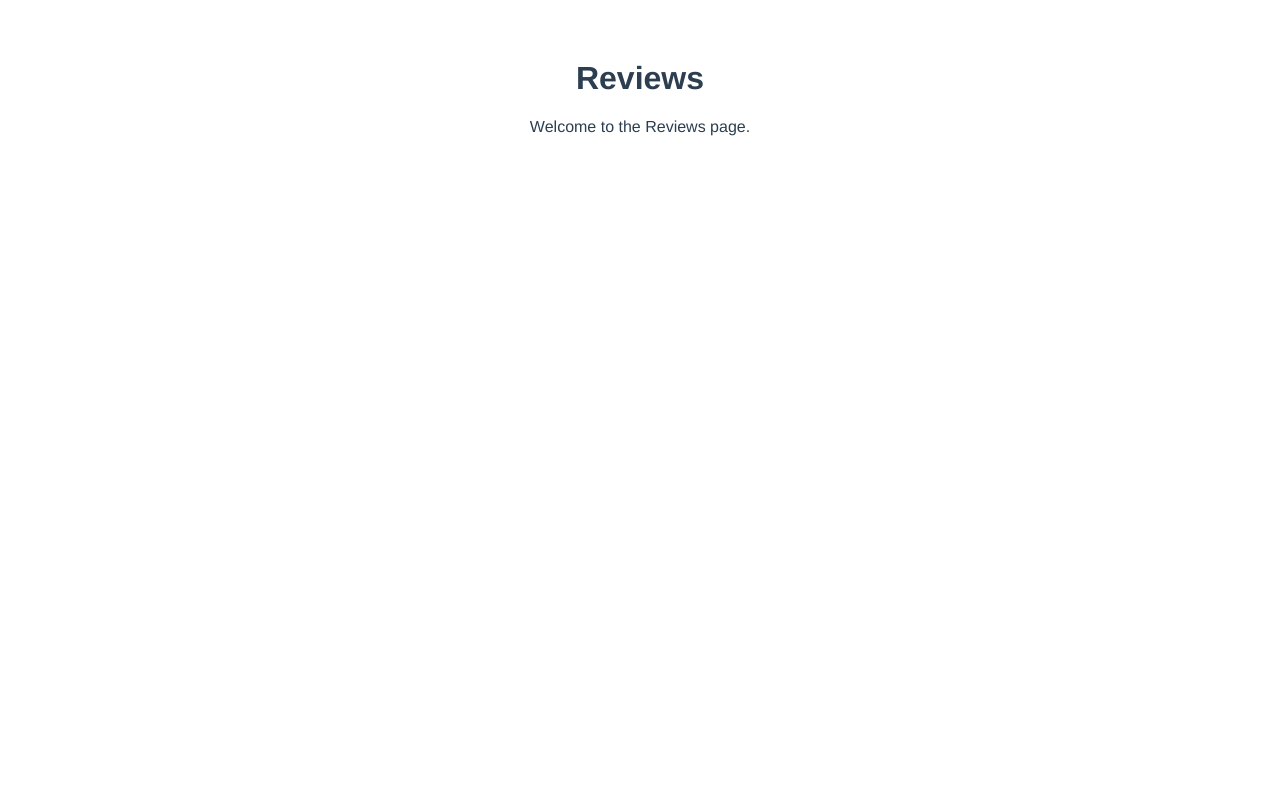
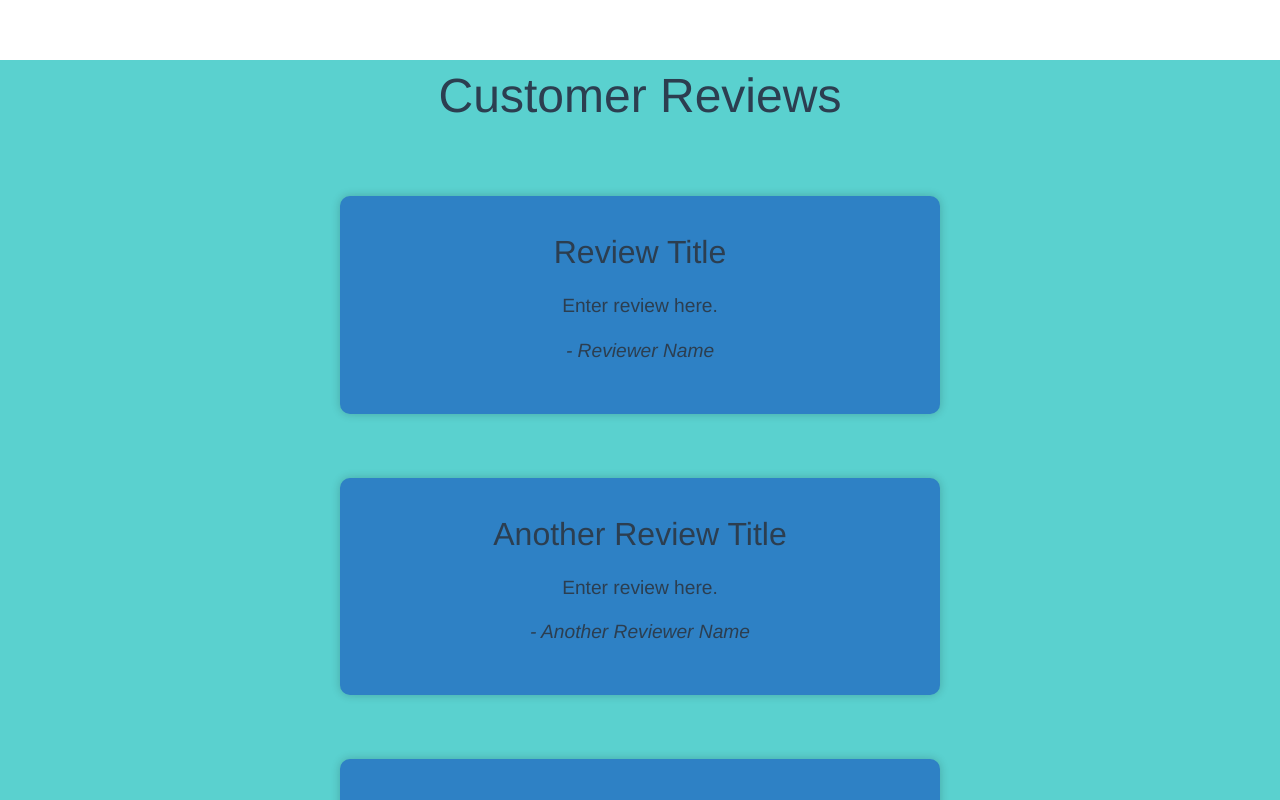
Before and after one commit to rngmatch/traveljapanproject, a Vue app: page /reviews in a window 1280 px wide. Shown: the top 800 px of the page. Built offline with nearby package versions, Linux system fonts and the light colour scheme.

Commit message:
added simple design to pages

```diff
--- a/package.json
+++ b/package.json
@@ -8,7 +8,10 @@
     "lint": "vue-cli-service lint"
   },
   "dependencies": {
+    "autoprefixer": "^10.4.14",
     "core-js": "^3.8.3",
+    "postcss": "^8.4.23",
+    "tailwindcss": "^3.3.1",
     "vue": "^3.2.13",
     "vue-router": "^4.1.6"
   },
--- /dev/null
+++ b/postcss.config.js
@@ -0,0 +1,6 @@
+module.exports = {
+    plugins: [
+      require('tailwindcss'),
+      require('autoprefixer'),
+    ]
+  }
--- /dev/null
+++ b/src/assets/css/main.css
@@ -0,0 +1,3 @@
+@import "tailwindcss/base";
+@import "tailwindcss/components";
+@import "tailwindcss/utilities";
--- a/src/main.js
+++ b/src/main.js
@@ -1,3 +1,4 @@
+import './assets/css/main.css';
 import { createApp } from 'vue';
 import App from './App.vue';
 import router from './router/router.js'
--- a/src/views/AccommodationsPage.vue
+++ b/src/views/AccommodationsPage.vue
@@ -19,4 +19,44 @@
   </script>
 
   <style lang="postcss" scoped>
+  .accommodations {
+    display: flex;
+    flex-direction: column;
+    align-items: center;
+    justify-content: center;
+    height: 100%;
+    padding: 2rem;
+    background-color: #5ad1cf;
+  }
+
+  h1 {
+    font-size: 3rem;
+    margin-bottom: 2rem;
+  }
+
+  ul {
+    list-style: none;
+    padding: 0;
+    margin: 0;
+    display: grid;
+    grid-template-columns: repeat(auto-fit, minmax(300px, 1fr));
+    grid-gap: 2rem;
+  }
+
+  li {
+    background-color: #fff;
+    border-radius: 0.5rem;
+    box-shadow: 0 0 10px rgba(0, 0, 0, 0.1);
+    padding: 1rem;
+    text-align: center;
+    font-size: 1.5rem;
+    font-weight: bold;
+    cursor: pointer;
+    transition: all 0.2s ease;
+  }
+
+  li:hover {
+    transform: translateY(-5px);
+    box-shadow: 0 5px 10px rgba(0, 0, 0, 0.2);
+  }
   </style>
--- a/src/views/AttractionsPage.vue
+++ b/src/views/AttractionsPage.vue
@@ -19,4 +19,44 @@
   </script>
 
   <style lang="postcss" scoped>
+  .attractions {
+    display: flex;
+    flex-direction: column;
+    align-items: center;
+    justify-content: center;
+    height: 100%;
+    padding: 2rem;
+    background-color: #5ad1cf;
+  }
+
+  h1 {
+    font-size: 3rem;
+    margin-bottom: 2rem;
+  }
+
+  ul {
+    list-style: none;
+    padding: 0;
+    margin: 0;
+    display: grid;
+    grid-template-columns: repeat(auto-fit, minmax(300px, 1fr));
+    grid-gap: 2rem;
+  }
+
+  li {
+    background-color: #fff;
+    border-radius: 0.5rem;
+    box-shadow: 0 0 10px rgba(0, 0, 0, 0.1);
+    padding: 1rem;
+    text-align: center;
+    font-size: 1.5rem;
+    font-weight: bold;
+    cursor: pointer;
+    transition: all 0.2s ease;
+  }
+
+  li:hover {
+    transform: translateY(-5px);
+    box-shadow: 0 5px 10px rgba(0, 0, 0, 0.2);
+  }
   </style>
--- a/src/views/CitiesPage.vue
+++ b/src/views/CitiesPage.vue
@@ -19,5 +19,44 @@ export default {
 </script>
 
 <style lang="postcss" scoped>
+.cities {
+  display: flex;
+  flex-direction: column;
+  align-items: center;
+  justify-content: center;
+  height: 100%;
+  padding: 2rem;
+  background-color: #5ad1cf;
+}
 
+h1 {
+  font-size: 3rem;
+  margin-bottom: 2rem;
+}
+
+ul {
+  list-style: none;
+  padding: 0;
+  margin: 0;
+  display: grid;
+  grid-template-columns: repeat(auto-fit, minmax(300px, 1fr));
+  grid-gap: 2rem;
+}
+
+li {
+  background-color: #fff;
+  border-radius: 0.5rem;
+  box-shadow: 0 0 10px rgba(0, 0, 0, 0.1);
+  padding: 1rem;
+  text-align: center;
+  font-size: 1.5rem;
+  font-weight: bold;
+  cursor: pointer;
+  transition: all 0.2s ease;
+}
+
+li:hover {
+  transform: translateY(-5px);
+  box-shadow: 0 5px 10px rgba(0, 0, 0, 0.2);
+}
 </style>
--- a/src/views/HomePage.vue
+++ b/src/views/HomePage.vue
@@ -1,7 +1,13 @@
 <template>
-    <div>
-      <h1>Welcome to Travel Japan</h1>
-      <p>Discover the beauty and culture of Japan with our expert travel guides.</p>
+  <div class="home-page">
+    <header>
+      <!-- Add header content here -->
+    </header>
+    <main>
+      <img src="@/assets/japan.jpg" alt="Travel in Japan" class="hero-image">
+      <h1 class="title">Welcome to Travel Japan</h1>
+      <p class="subtitle">Discover the beauty and culture of Japan with our expert travel guides.</p>
+    </main>
   </div>
 </template>
 
@@ -12,6 +18,28 @@
 </script>
 
 <style lang="postcss" scoped>
+.home-page {
+  display: flex;
+  flex-direction: column;
+  align-items: center;
+  justify-content: center;
+  min-height: 100vh;
+  background-color: linear-gradient(to right, #99a3b9, #1d1a1d);
+}
 
+.hero-image {
+  width: 100%;
+  max-width: 1200px;
+  height: auto;
+}
 
+.title {
+  font-size: 4rem;
+  margin-bottom: 1rem;
+}
+
+.subtitle {
+  font-size: 2rem;
+  margin-bottom: 2rem;
+}
 </style>
--- a/src/views/ReviewsPage.vue
+++ b/src/views/ReviewsPage.vue
@@ -1,7 +1,23 @@
 <template>
-    <div>
-      <h1>Reviews</h1>
-      <p>Welcome to the Reviews page.</p>
+  <div class="reviews-page">
+    <h1>Customer Reviews</h1>
+    <div class="reviews-container">
+      <div class="review">
+        <h2>Review Title</h2>
+        <p>Enter review here.</p>
+        <p class="reviewer-name">- Reviewer Name</p>
+      </div>
+      <div class="review">
+        <h2>Another Review Title</h2>
+        <p>Enter review here.</p>
+        <p class="reviewer-name">- Another Reviewer Name</p>
+      </div>
+      <div class="review">
+        <h2>Yet Another Review Title</h2>
+        <p>Enter review here.</p>
+        <p class="reviewer-name">- Yet Another Reviewer Name</p>
+      </div>
+    </div>
   </div>
 </template>
 
@@ -12,5 +28,54 @@
 </script>
 
 <style lang="postcss" scoped>
+.reviews-page {
+  display: flex;
+  flex-direction: column;
+  align-items: center;
+  justify-content: center;
+  min-height: 100vh;
+  background-color: #5ad1cf;
+}
 
+h1 {
+  font-size: 3rem;
+  margin-bottom: 2rem;
+}
+
+.reviews-container {
+  display: flex;
+  flex-direction: column;
+  align-items: center;
+  justify-content: center;
+  max-width: 800px;
+  width: 100%;
+}
+
+.review {
+  margin: 2rem;
+  padding: 2rem;
+  background-color: #2e81c5;
+  border-radius: 10px;
+  box-shadow: 0px 0px 10px rgba(0, 0, 0, 0.2);
+  text-align: center;
+  max-width: 600px;
+  width: 100%;
+}
+
+.review h2 {
+  font-size: 2rem;
+  margin-bottom: 1rem;
+}
+
+.review p {
+  font-size: 1.2rem;
+  line-height: 1.5;
+  margin-bottom: 1rem;
+}
+
+.reviewer-name {
+  font-style: italic;
+  font-size: 1.2rem;
+  margin-top: 1rem;
+}
 </style>
--- /dev/null
+++ b/tailwind.config.js
@@ -0,0 +1,12 @@
+module.exports = {
+    mode: 'jit',
+    purge: ['./src/**/*.{vue,js}'],
+    darkMode: false,
+    theme: {
+      extend: {},
+    },
+    variants: {
+      extend: {},
+    },
+    plugins: [],
+  }
```
Also changed, not shown: 2 other files (tests, documents, lock files or other folders). Lines whose indentation alone changed are shown as unchanged.
